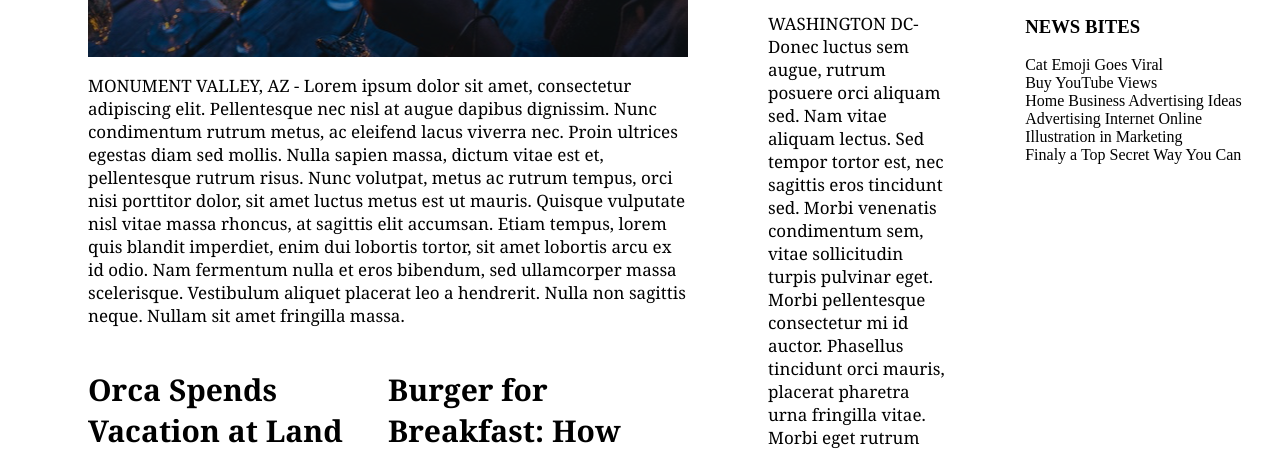
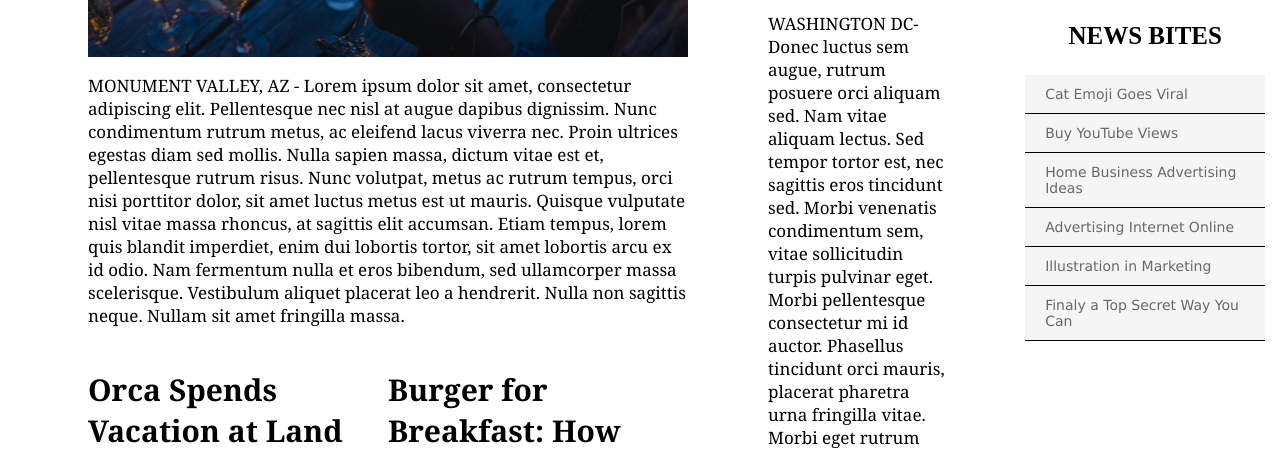
Before and after one commit to Trey777/Phish, a plain HTML site: page index.html in a window 1280 px wide. Shown: the part 363-813 px from the top of the page. Drawn offline with Linux system fonts and the light colour scheme.

Commit message:
working on Footer

```diff
--- a/index.html
+++ b/index.html
@@ -75,11 +75,14 @@
 						</div>
 					</div>
 					<div class="container small">
+						<div class="cookie">
+							<img src="./resources/images/img-news-bite.png">
+							</div>
 						<div class="articleEight">
-							<img src="./resources/images/img-news-bite.png">
+
 								<div class="imageTitle">
 									<h3>NEWS BITES</h3>
-								</div>
+
 								<ul>
 									<li>Cat Emoji Goes Viral</li>
 									<li>Buy YouTube Views</li>
@@ -88,8 +91,17 @@
 									<li>Illustration in Marketing</li>
 									<li>Finaly a Top Secret Way You Can</li>
 								</ul>
+								</div>
 							</div>
 						</div>
 					</div>
+					<footer>
+
+						<h4>MY Times |</h4>
+
+
+					</footer>
+
+
 				</body>
 			</html>
--- a/resources/css/style.css
+++ b/resources/css/style.css
@@ -86,6 +86,7 @@ h2 {
 }
 
 .container.small {
+
   width: 240px;
   display: flex;
 }
@@ -146,3 +147,23 @@ ul {
 	padding:0;
 	margin:0;
 }
+
+.articleEight h3 {
+	font-size: 25px;
+	text-align: center;
+	font-weight: bold;
+}
+.container.small {
+	display: flex;
+	flex-direction: column;
+	align-items: center;
+}
+
+.container.small li {
+	font-family: verdana;
+	background-color: whitesmoke;
+	border-bottom: 1pt solid black;
+	font-size: 14px;
+	color: dimgray;
+	padding: 11px 20px;
+}
```
